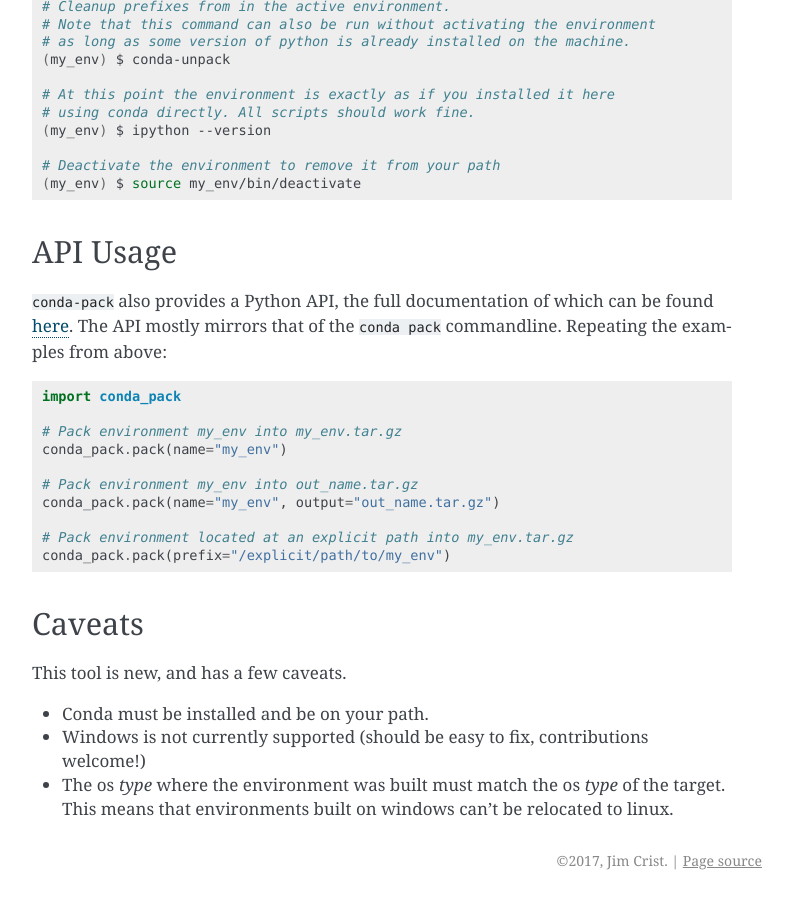
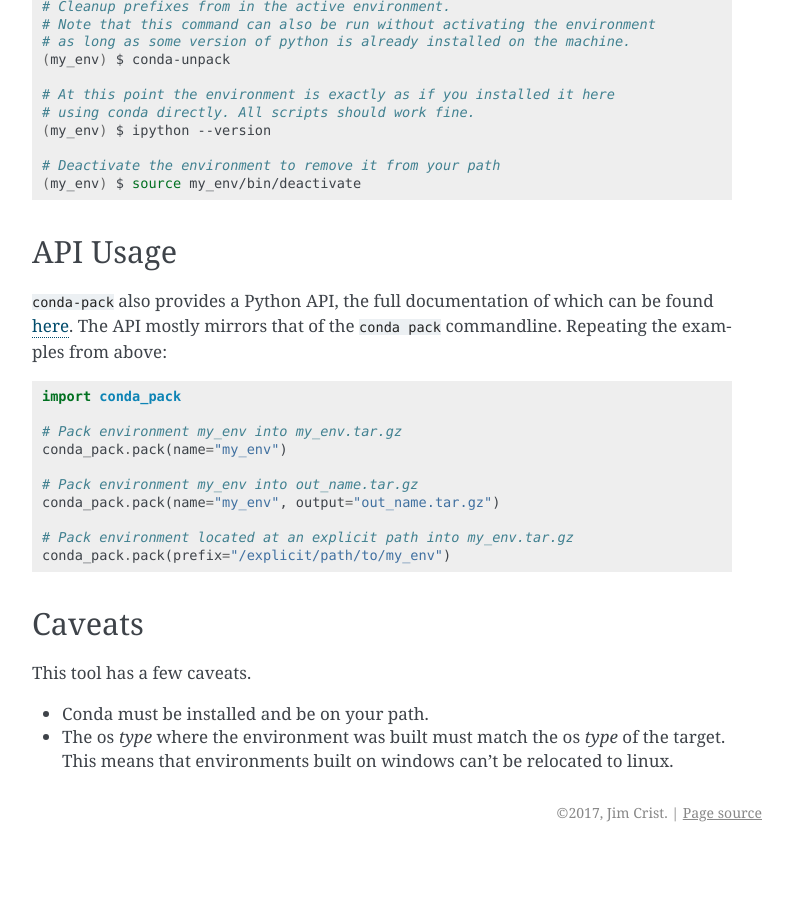
Before and after one commit to conda/conda-pack, a Sphinx documentation site: the page built from docs/source/index.rst, in a window 1280 px wide and 900 px high, scrolled down 1886 px. Shown: the whole window, without its empty margins (358-1151 px from the left). Built offline with Sphinx 7.4.7, drawn with Linux system fonts in a browser that asks for light colours; after the commit the page ends 2738 px from its top, so only the background shows below that.

Commit message:
Remove "windows unsupported" comment in docs [skip ci] (#65)

```diff
--- a/docs/source/index.rst
+++ b/docs/source/index.rst
@@ -144,12 +144,9 @@ commandline. Repeating the examples from above:
 Caveats
 -------
 
-This tool is new, and has a few caveats.
+This tool has a few caveats.
 
 - Conda must be installed and be on your path.
-
-- Windows is not currently supported (should be easy to fix, contributions
-  welcome!)
 
 - The os *type* where the environment was built must match the os *type* of the
   target. This means that environments built on windows can't be relocated to
```
